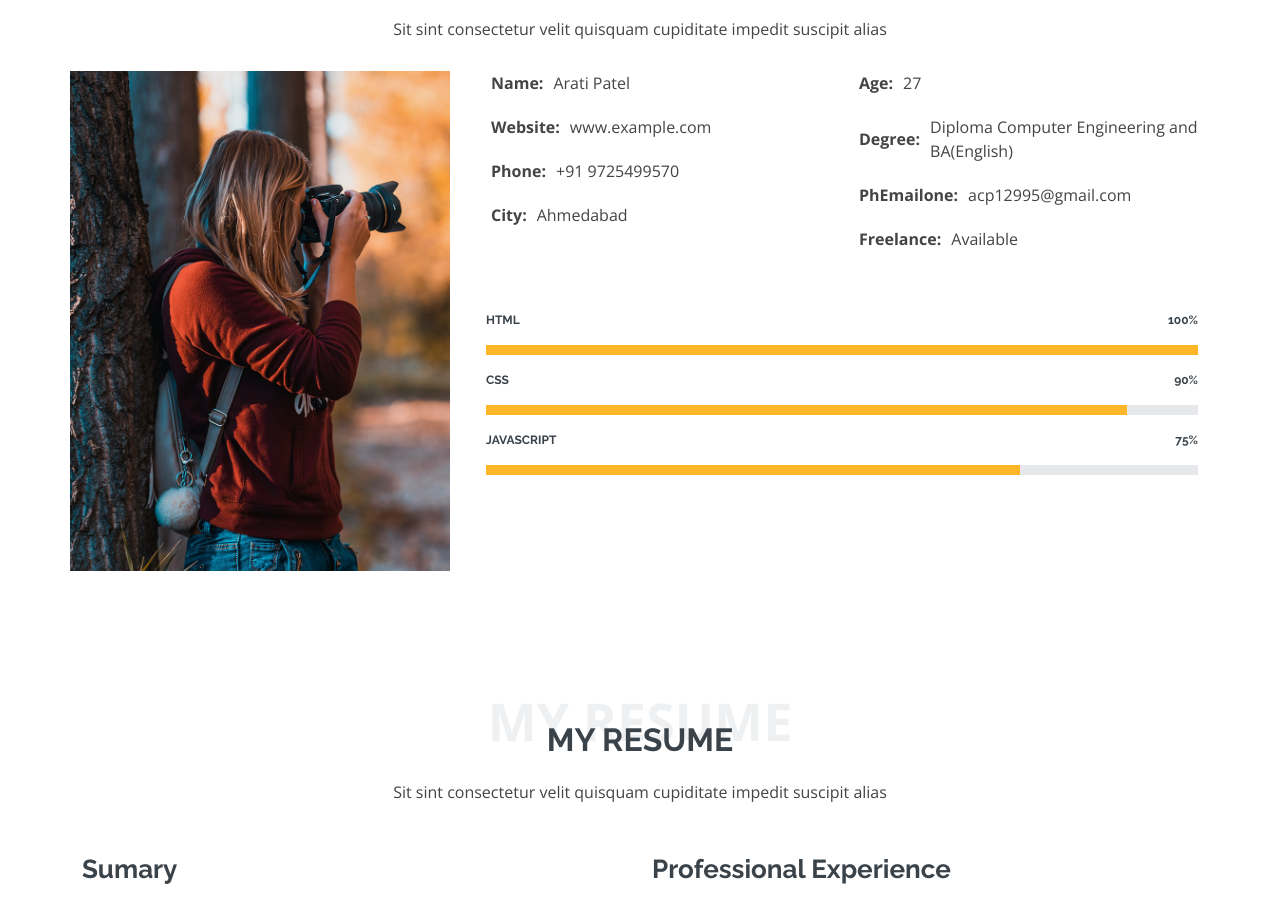
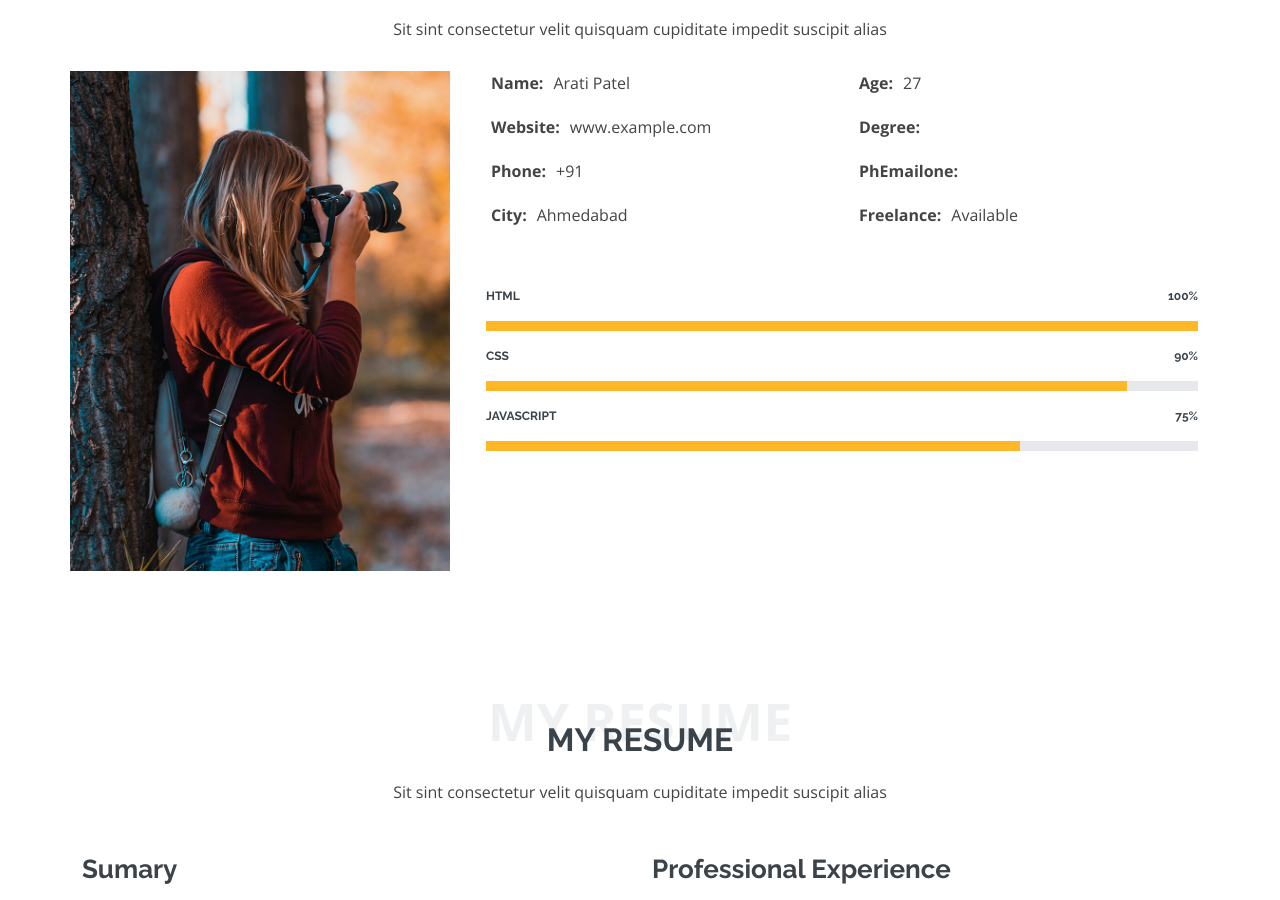
Before and after one commit to acp12995/aratipatel, a plain HTML site: page index.html in a window 1280 px wide. Shown: the part 931-1831 px from the top of the page. Drawn offline with nearby package versions, Linux system fonts and the light colour scheme.

Commit message:
Update index.html

```diff
--- a/index.html
+++ b/index.html
@@ -97,15 +97,15 @@
                   <ul>
                     <li><i class="bi bi-chevron-right"></i> <strong>Name:</strong> <span>Arati Patel</span></li>
                     <li><i class="bi bi-chevron-right"></i> <strong>Website:</strong> <span>www.example.com</span></li>
-                    <li><i class="bi bi-chevron-right"></i> <strong>Phone:</strong> <span>+91 9725499570</span></li>
+                    <li><i class="bi bi-chevron-right"></i> <strong>Phone:</strong> <span>+91</span></li>
                     <li><i class="bi bi-chevron-right"></i> <strong>City:</strong> <span>Ahmedabad</span></li>
                   </ul>
                 </div>
                 <div class="col-lg-6">
                   <ul>
                     <li><i class="bi bi-chevron-right"></i> <strong>Age:</strong> <span>27</span></li>
-                    <li><i class="bi bi-chevron-right"></i> <strong>Degree:</strong> <span>Diploma Computer Engineering and BA(English)</span></li>
-                    <li><i class="bi bi-chevron-right"></i> <strong>PhEmailone:</strong> <span>acp12995@gmail.com</span></li>
+                    <li><i class="bi bi-chevron-right"></i> <strong>Degree:</strong> <span></span></li>
+                    <li><i class="bi bi-chevron-right"></i> <strong>PhEmailone:</strong> <span></span></li>
                     <li><i class="bi bi-chevron-right"></i> <strong>Freelance:</strong> <span>Available</span></li>
                   </ul>
                 </div>
```
